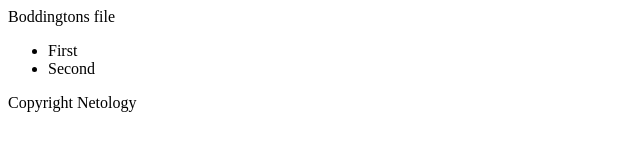
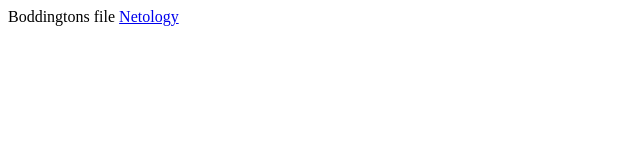
Before and after one commit to yamotherter/boddingtons, a plain HTML site: page index.html in a window 1280 px wide. Shown: the whole page, without its empty margins (0-640 px from the left). Drawn offline with Linux system fonts and the light colour scheme.

Commit message:
Link to netology added

```diff
--- a/index.html
+++ b/index.html
@@ -5,14 +5,9 @@
 		<meta name="viewport" content="width=device=width, initial-scale=1.0".
 		<meta http-equiv="X-UA-Compatible" content="ie=edge">
 		<title>Document</title>
-		<link rel="stylesheet" href="somefont.css"
 	</head>
 	<body>
           	Boddingtons file
-		<ul>
-		 <li>First</li>
-		 <li>Second</li>
-		</ul>
-		<p>Copyright Netology</p>
+		<a href="https://netology.ru">Netology</a>
 	</body>
 </html>
```
